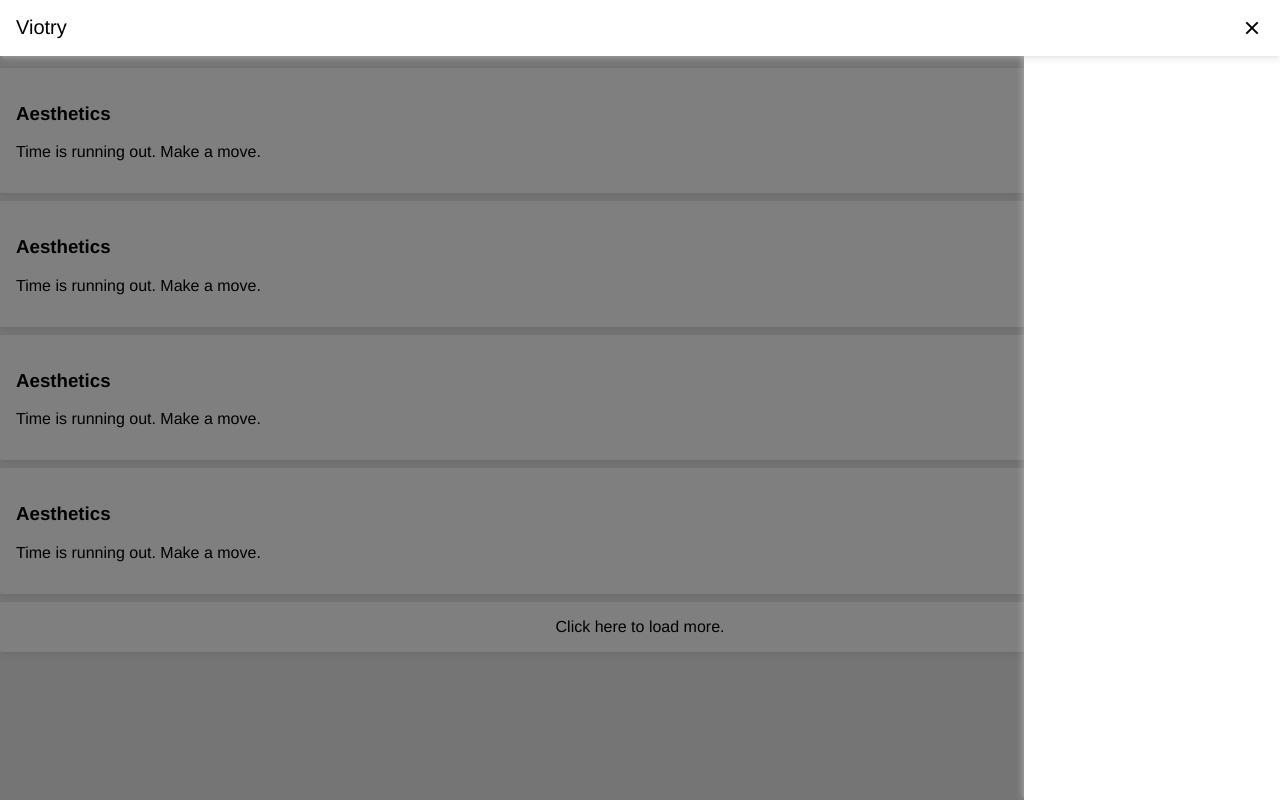
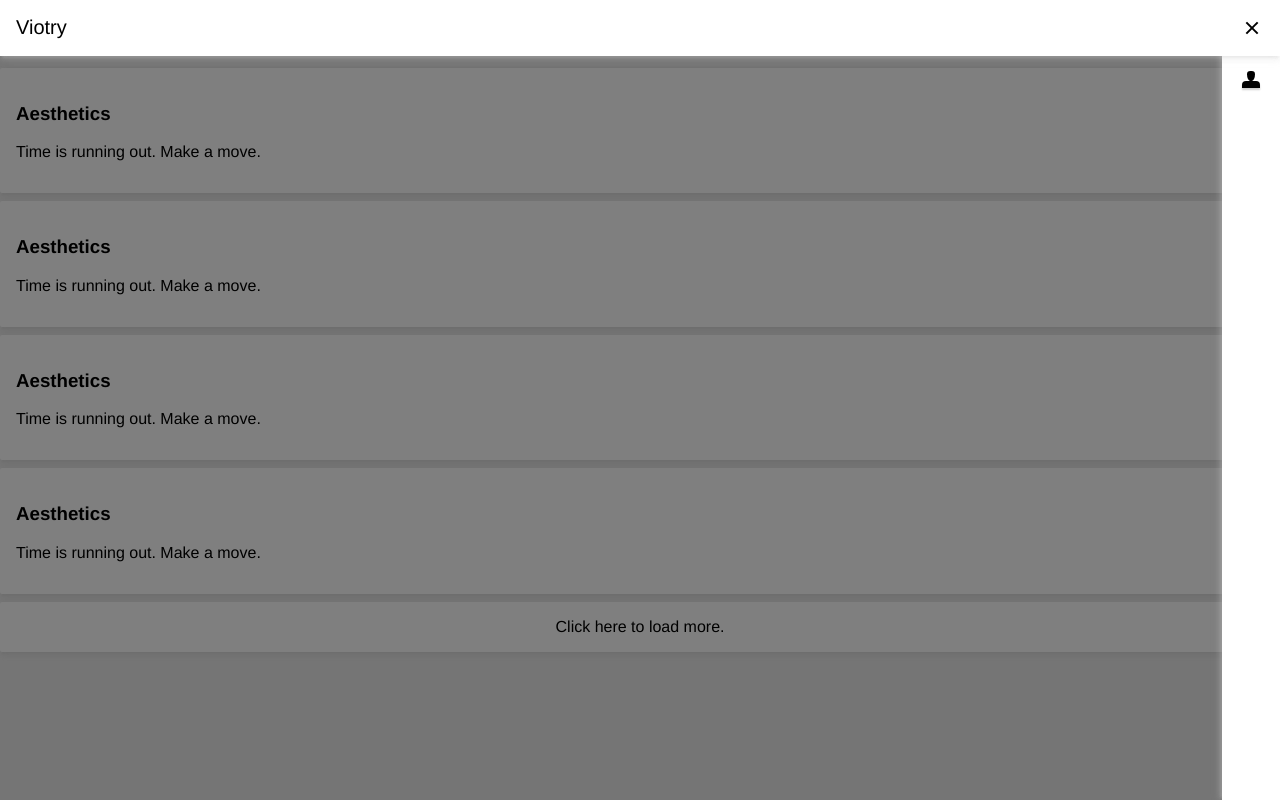
Before and after one commit to anqurvanillapy/viotry, a website: page index.html in a window 1280 px wide. Both pictures are taken after a click on the button "toggle menu". Drawn offline with Linux system fonts and the light colour scheme.

Commit message:
updated sidebar button (profile)

```diff
--- a/index.html
+++ b/index.html
@@ -27,7 +27,7 @@
 
 <header class="header">
   <h1 class="header__title">Viotry</h1>
-  <button id="menuButton" class="headerButton">
+  <button type="button" id="menuButton" class="headerButton">
     <span>toggle menu</span>
   </button>
 </header>
@@ -55,7 +55,11 @@
 </main>
 
 <div class="sidebar-overlay"></div>
-<aside class="sidebar"></aside>
+<aside class="sidebar">
+  <button type="button" id="profileButton" class="sidebarButton">
+    <span>profile</span>
+  </button>
+</aside>
 
 <script src="src/js/app.js"></script>
 </body>
--- a/src/css/main.css
+++ b/src/css/main.css
@@ -196,23 +196,23 @@ body {
   height: 100%;
   opacity: 0;
   pointer-events: none;
-  will-change: opacity, transform;
-  -webkit-transition: opacity 0.3s, width 0.3s;
-          transition: opacity 0.3s, width 0.3s;
+  will-change: opacity;
+  -webkit-transition: opacity 0.3s;
+          transition: opacity 0.3s;
   z-index: 500;
 }
 
 .sidebar-overlay.active {
   opacity: 1;
   pointer-events: auto;
-  width: 80%;
 }
 
 .sidebar {
-  width: 20%;
+  width: 58px;
   height: 100%;
   position: absolute;
-  right: -20%;
+  padding-top: 60px;
+  right: -64px;
   top: 0;
   box-shadow: -4px 0 5px 0     rgba(200, 200, 200, 0.14),
               -2px 0 9px 1px   rgba(200, 200, 200, 0.12),
@@ -225,8 +225,60 @@ body {
 }
 
 .sidebar.active {
-  -webkit-transform: translateX(-100%);
-          transform: translateX(-100%);
+  -webkit-transform: translateX(-64px);
+          transform: translateX(-64px);
+}
+
+.sidebarButton {
+  display: block;
+  position: relative;
+  width: 28px;
+  height: 28px;
+  padding: 0;
+  margin: 5px 15px;
+  overflow: hidden;
+  outline: none;
+  border: none;
+  cursor: pointer;
+  background: #fff;
+  text-indent: -9999px;
+}
+
+/* Profile button */
+
+#profileButton span {
+  display: block;
+  position: absolute;
+  top: 6px;
+  left: 5px;
+  right: 5px;
+  width: 18px;
+  background: transparent;
+}
+
+#profileButton span::before,
+#profileButton span::after {
+  display: block;
+  position: absolute;
+  background: #000;
+  content: "";
+}
+
+#profileButton span::before {
+  width: 8px;
+  height: 10px;
+  left: 5px;
+  top: 0px;
+  border-radius: 5px 5px 5px 5px / 5px 5px 10px 10px;
+}
+
+#profileButton span::after {
+  width: 100%;
+  left: 0;
+  height: 7px;
+  border-radius: 4px 4px 0 0;
+  top: 10px;
+  box-shadow: 0 2px 2px #ccc;
 }
 
 /**
--- a/src/js/app.js
+++ b/src/js/app.js
@@ -3,11 +3,13 @@
 
   var app = {
     hasVisibleSidebar: false,
-    header: document.querySelector('.header'),
+    headerTitle: document.querySelector('.header__title'),
     main: document.querySelector('.main'),
-    menuButton: document.getElementById('menuButton'),
-    sidebarOverlay: document.querySelector('.sidebar-overlay'),
-    sidebar: document.querySelector('.sidebar')
+    sidebarView: {
+      menuButton: document.getElementById('menuButton'),
+      sidebarOverlay: document.querySelector('.sidebar-overlay'),
+      sidebar: document.querySelector('.sidebar')
+    }
   }
 
   /**
@@ -16,11 +18,11 @@
    *  ==========================================================================
    */
 
-  app.header.addEventListener('click', function () {
+  app.headerTitle.addEventListener('click', function () {
     app.backToTop()
   })
 
-  app.menuButton.addEventListener('click', function () {
+  app.sidebarView.menuButton.addEventListener('click', function () {
     if (app.hasVisibleSidebar) {
       app.toggleSideBar(false)
     } else {
@@ -28,10 +30,8 @@
     }
   })
 
-  app.sidebarOverlay.addEventListener('click', function (e) {
-    if (e.target === app.sidebarOverlay) {
-      app.toggleSideBar(false)
-    }
+  app.sidebarView.sidebarOverlay.addEventListener('click', function () {
+    app.toggleSideBar(false)
   })
 
   /**
@@ -46,14 +46,14 @@
 
   app.toggleSideBar = function (visible) {
     if (visible) {
-      app.menuButton.classList.add('active')
-      app.sidebarOverlay.classList.add('active')
-      app.sidebar.classList.add('active')
+      Object.keys(app.sidebarView).forEach(function (widget) {
+        app.sidebarView[widget].classList.add('active')
+      })
       app.hasVisibleSidebar = true
     } else {
-      app.menuButton.classList.remove('active')
-      app.sidebarOverlay.classList.remove('active')
-      app.sidebar.classList.remove('active')
+      Object.keys(app.sidebarView).forEach(function (widget) {
+        app.sidebarView[widget].classList.remove('active')
+      })
       app.hasVisibleSidebar = false
     }
   }
```
